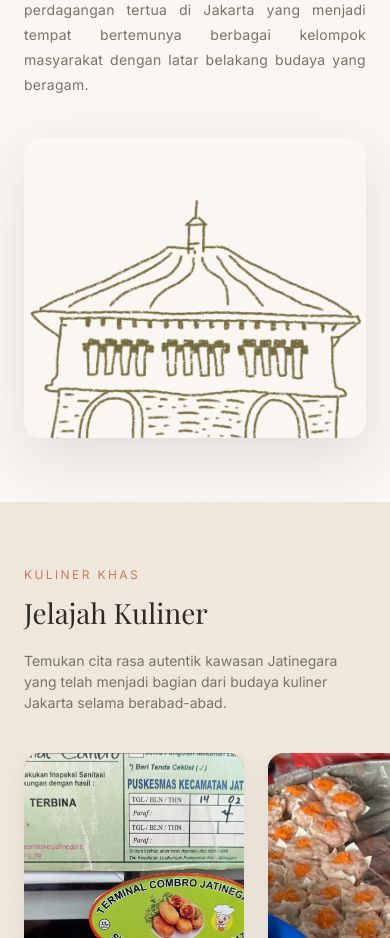
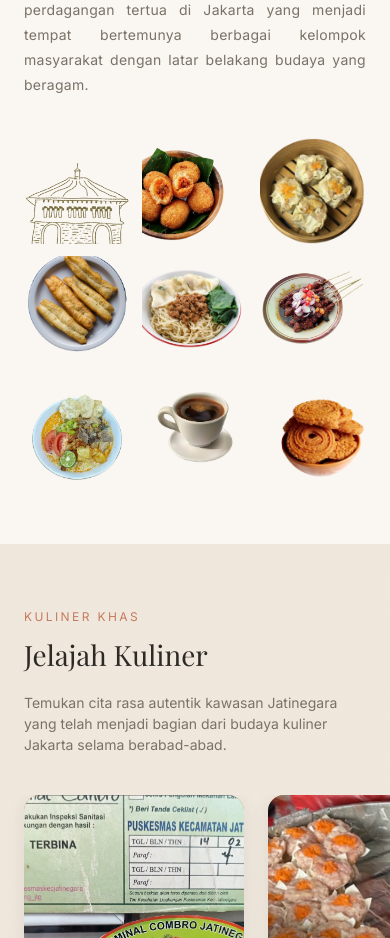
Before and after one commit to ArifSanPinim09/jejak-rasa, a Next.js app: page / in a window 390 px wide. Shown: the part 1140-2078 px from the top of the page. Built offline with nearby package versions, Linux system fonts and the light colour scheme; a web font is replaced by a local one.

Commit message:
style: about section — grid 9 images, no card, square crop
- Remove single card image with rounded corners + shadow
- Display all 9 images (about + 8 kuliner) in 3-column grid
- Each image square aspect-ratio, object-cover, no border/radius
- Responsive gap (3 mobile, 4 desktop)

```diff
--- a/app/page.tsx
+++ b/app/page.tsx
@@ -138,14 +138,30 @@ export default function Home() {
               beragam.
             </p>
           </AnimatedSection>
-          <AnimatedSection direction="right" delay={0.2} className="relative w-full h-[300px] sm:h-[400px] lg:w-[548px] lg:h-[684px] rounded-2xl overflow-hidden lg:flex-shrink-0 shadow-[0_20px_60px_rgba(45,42,38,0.12)]">
-            <Image
-              src="/images/about-image.png"
-              alt="Kawasan Jatinegara"
-              fill
-              className="object-cover"
-              sizes="(max-width: 1024px) 100vw, 548px"
-            />
+          <AnimatedSection direction="right" delay={0.2} className="flex-1 w-full">
+            <div className="grid grid-cols-3 gap-3 sm:gap-4">
+              {[
+                { src: "/images/about-image.png", alt: "Kawasan Jatinegara" },
+                { src: "/images/combro-bu-aminah.png", alt: "Combro Bu Aminah" },
+                { src: "/images/siomay-wawa.png", alt: "Siomay Wawa" },
+                { src: "/images/cakwe-wastafel.png", alt: "Cakwe Wastafel" },
+                { src: "/images/bakmi-lorong.png", alt: "Bakmi Lorong" },
+                { src: "/images/sate-keroncong.png", alt: "Sate Keroncong" },
+                { src: "/images/soto-nimat-betawi.png", alt: "Soto Ni'mat Betawi" },
+                { src: "/images/kopi-bis-kota.png", alt: "Kopi Bis Kota" },
+                { src: "/images/gelora-bakery.png", alt: "Gelora Bakery" },
+              ].map((img, i) => (
+                <div key={i} className="relative aspect-square overflow-hidden">
+                  <Image
+                    src={img.src}
+                    alt={img.alt}
+                    fill
+                    className="object-cover"
+                    sizes="(max-width: 640px) 33vw, 300px"
+                  />
+                </div>
+              ))}
+            </div>
           </AnimatedSection>
         </div>
       </section>
```
